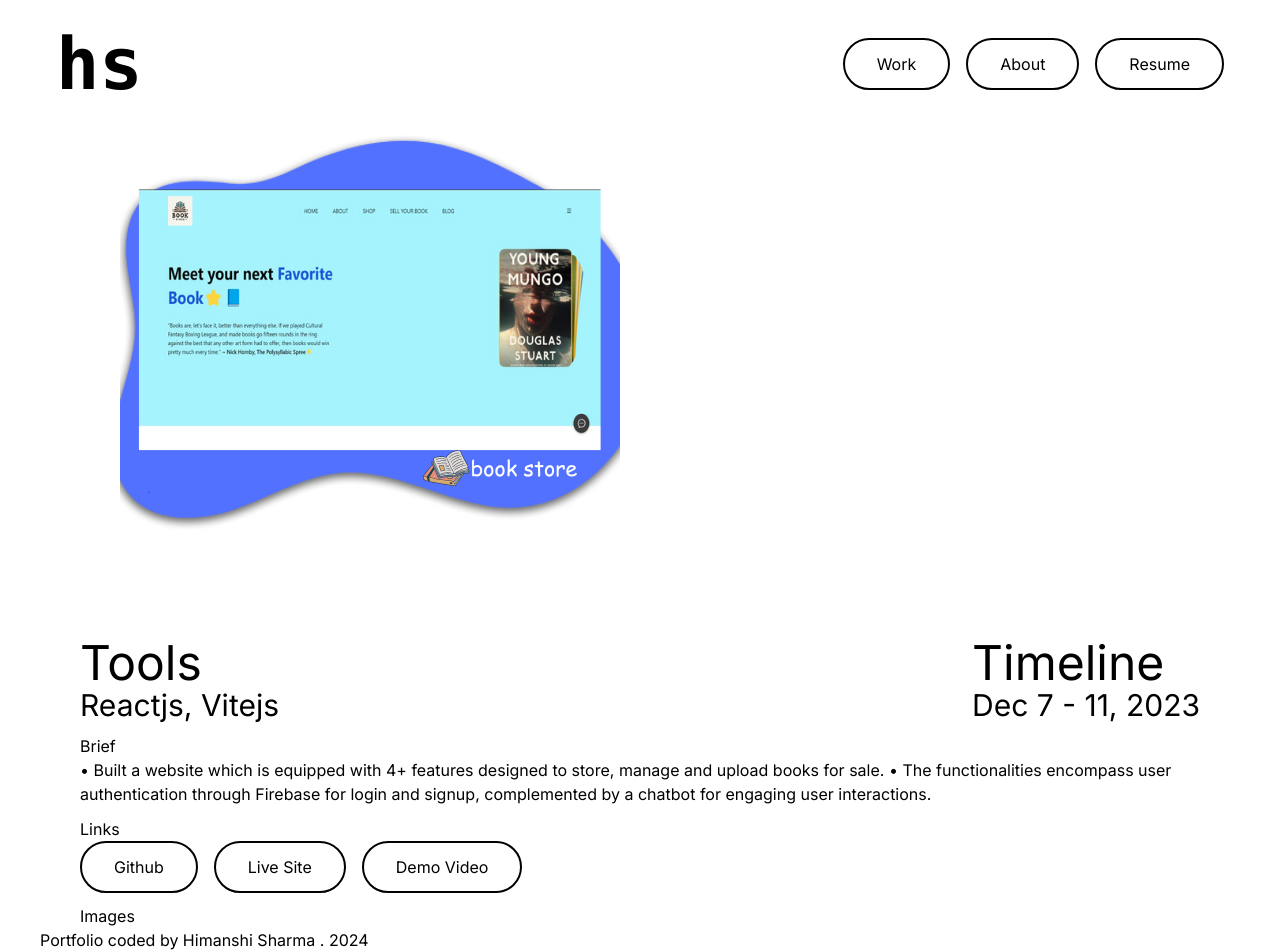
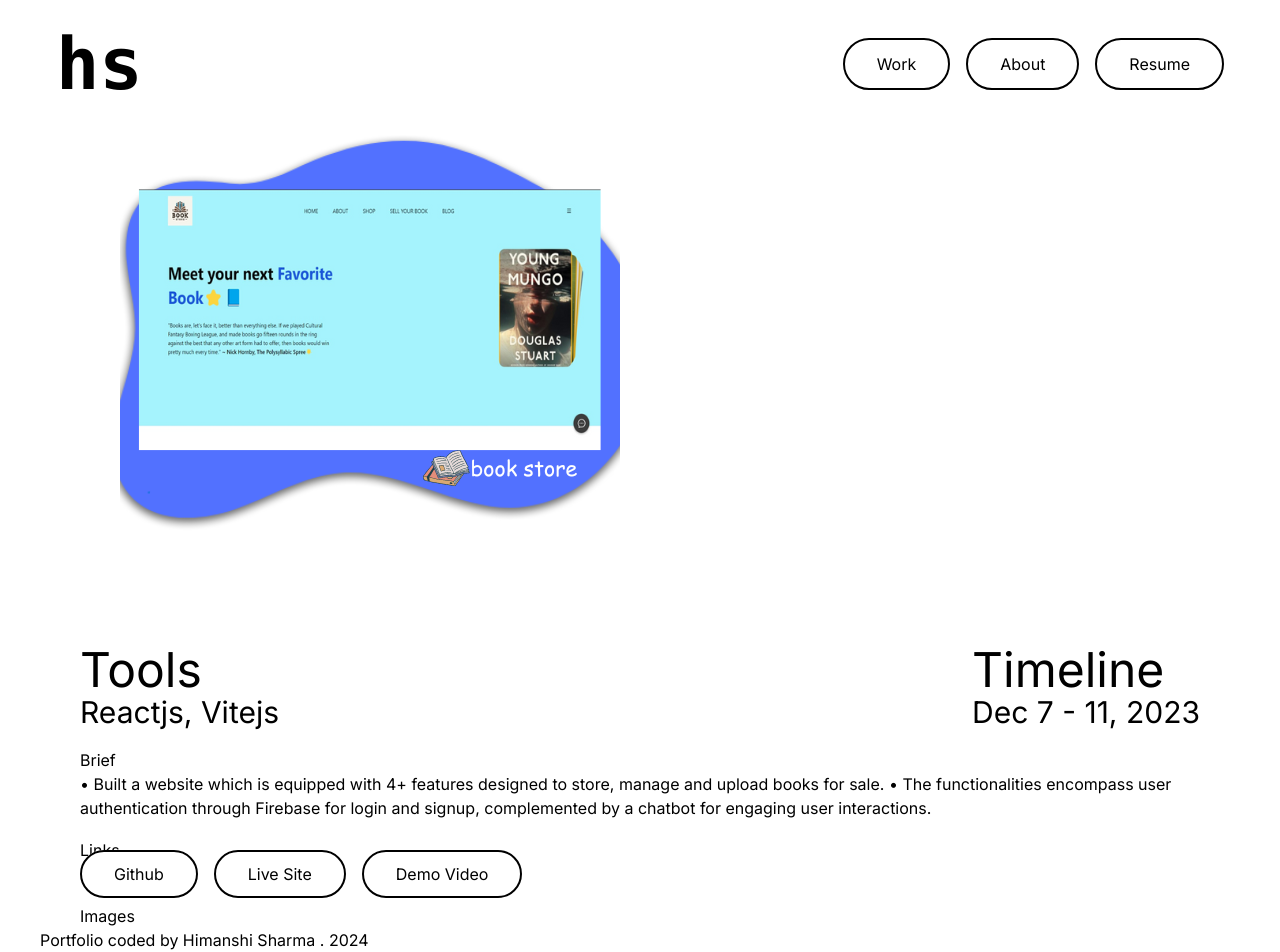
Before and after one commit to himanshi-sharma-123/my-portfolio, a Next.js app: page /projects/1 in a window 1280 px wide. Shown: the top 952 px of the page. Built offline with nearby package versions, Linux system fonts and the light colour scheme.

Commit message:
button to link

```diff
--- a/src/app/page.js
+++ b/src/app/page.js
@@ -52,9 +52,12 @@ export default function Home() {
             pursuing B.Tech at GGSPIU
           </div>
           <div className="mt-10">
-            <button className="bg-white border-2 border-black hover:bg-black hover:text-white hover:border-white py-4 px-6 rounded-full">
+            <Link
+              href="/"
+              className="bg-white border-2 border-black hover:bg-black hover:text-white hover:border-white py-4 px-6 rounded-full"
+            >
               Wanna chat?
-            </button>
+            </Link>
           </div>
         </div>
       </div>
--- a/src/app/projects/[id]/page.jsx
+++ b/src/app/projects/[id]/page.jsx
@@ -1,4 +1,5 @@
 import Image from "next/image";
+import Link from "next/link";
 
 const details = [
   {
@@ -68,15 +69,24 @@ function ProjectDetail({ params }) {
       </div>
       <div>
         <h1>Links</h1>
-        <button className="bg-white border-2 border-black hover:bg-black hover:text-white hover:border-white py-3 px-8 rounded-full mb-2 md:mb-0 md:mr-4">
+        <Link
+          href="/"
+          className="bg-white border-2 border-black hover:bg-black hover:text-white hover:border-white py-3 px-8 rounded-full mb-2 md:mb-0 md:mr-4"
+        >
           Github
-        </button>
-        <button className="bg-white border-2 border-black hover:bg-black hover:text-white hover:border-white py-3 px-8 rounded-full mb-2 md:mb-0 md:mr-4">
+        </Link>
+        <Link
+          href="/"
+          className="bg-white border-2 border-black hover:bg-black hover:text-white hover:border-white py-3 px-8 rounded-full mb-2 md:mb-0 md:mr-4"
+        >
           Live Site
-        </button>
-        <button className="bg-white border-2 border-black hover:bg-black hover:text-white hover:border-white py-3 px-8 rounded-full mb-2 md:mb-0 md:mr-4">
+        </Link>
+        <Link
+          href="/"
+          className="bg-white border-2 border-black hover:bg-black hover:text-white hover:border-white py-3 px-8 rounded-full mb-2 md:mb-0 md:mr-4"
+        >
           Demo Video
-        </button>
+        </Link>
       </div>
       <div>
         <h1>Images</h1>
--- a/src/components/navbar/Navbar.jsx
+++ b/src/components/navbar/Navbar.jsx
@@ -14,15 +14,24 @@ function Navbar() {
       <div
         className={`md:flex flex-col md:flex-row ${nav ? "flex" : "hidden"}`}
       >
-        <button className="bg-white border-2 border-black hover:bg-black hover:text-white hover:border-white py-3 px-8 rounded-full mb-2 md:mb-0 md:mr-4">
+        <Link
+          href="/"
+          className="bg-white border-2 border-black hover:bg-black hover:text-white hover:border-white py-3 px-8 rounded-full mb-2 md:mb-0 md:mr-4"
+        >
           Work
-        </button>
-        <button className="bg-white border-2 border-black hover:bg-black hover:text-white hover:border-white py-3 px-8 rounded-full mb-2 md:mb-0 md:mr-4">
+        </Link>
+        <Link
+          href="/about"
+          className="bg-white border-2 border-black hover:bg-black hover:text-white hover:border-white py-3 px-8 rounded-full mb-2 md:mb-0 md:mr-4"
+        >
           About
-        </button>
-        <button className="bg-white border-2 border-black hover:bg-black hover:text-white hover:border-white py-3 px-8 rounded-full">
+        </Link>
+        <Link
+          href="/"
+          className="bg-white border-2 border-black hover:bg-black hover:text-white hover:border-white py-3 px-8 rounded-full"
+        >
           Resume
-        </button>
+        </Link>
       </div>
       <div
         onClick={() => setNav(!nav)}
```
Also changed, not shown: public/logo.png (added).
